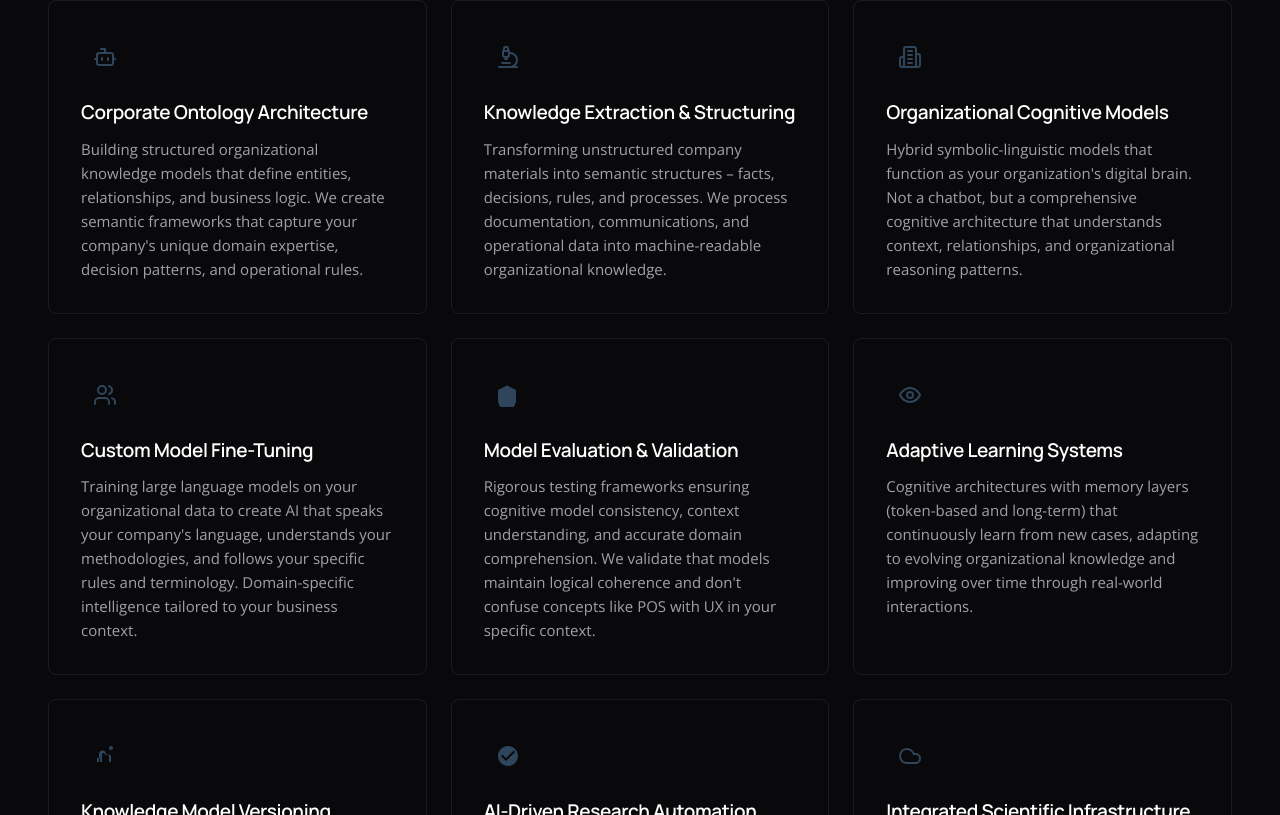
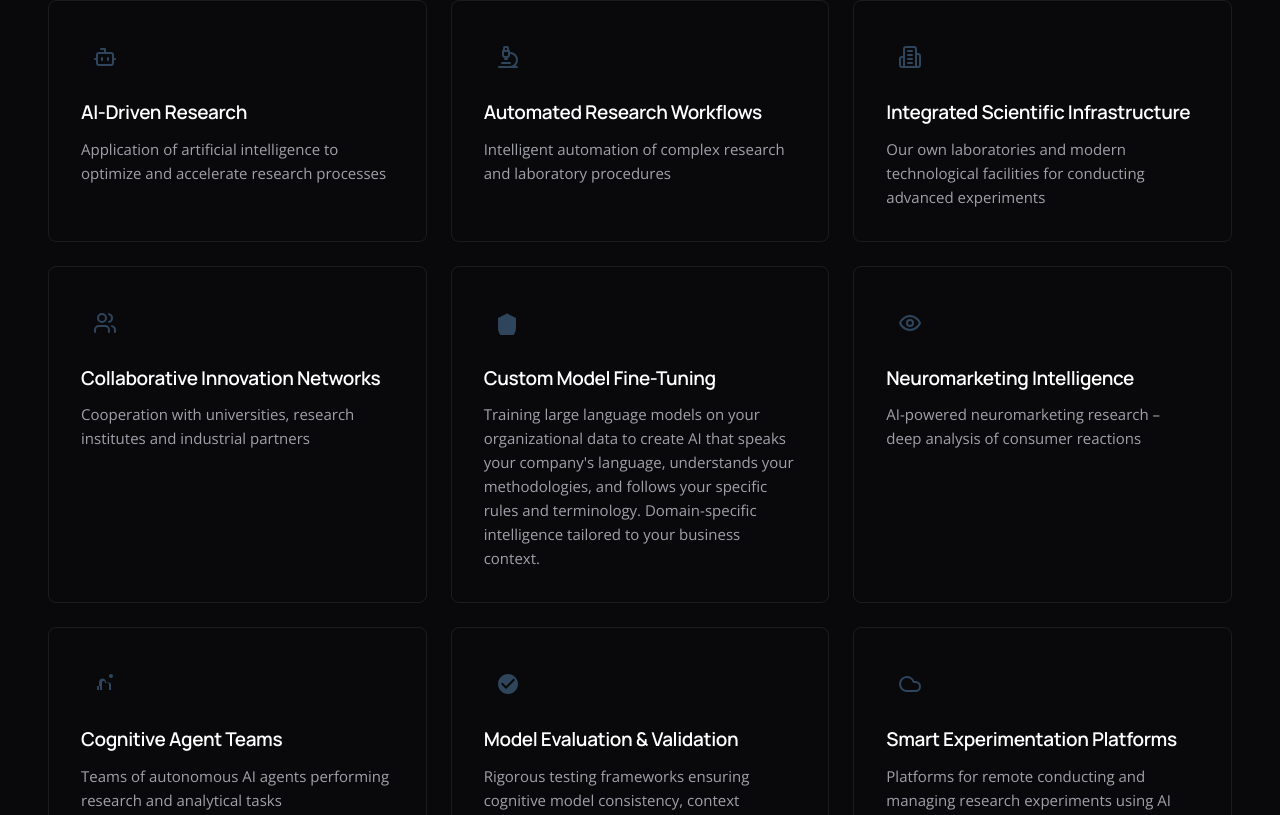
Before and after one commit to 5bgrw6p9tb-afk/srnc-www, a React (Vite) app: page / in a window 1280 px wide. Shown: the part 1145-1960 px from the top of the page. Built offline with nearby package versions, Linux system fonts and the light colour scheme.

Commit message:
Updated App.tsx

```diff
--- a/src/translations.ts
+++ b/src/translations.ts
@@ -3,6 +3,7 @@ export interface Translation {
     about: string;
     services: string;
     innovations: string;
+    knowledgeModels: string;
     cooperation: string;
     contact: string;
   };
@@ -104,6 +105,46 @@ export interface Translation {
     };
     cta: string;
   };
+  knowledgeModels: {
+    title: string;
+    subtitle: string;
+    item1: {
+      title: string;
+      description: string;
+    };
+    item2: {
+      title: string;
+      description: string;
+    };
+    item3: {
+      title: string;
+      description: string;
+    };
+    item4: {
+      title: string;
+      description: string;
+    };
+    item5: {
+      title: string;
+      description: string;
+    };
+    item6: {
+      title: string;
+      description: string;
+    };
+    item7: {
+      title: string;
+      description: string;
+    };
+    item8: {
+      title: string;
+      description: string;
+    };
+    item9: {
+      title: string;
+      description: string;
+    };
+  };
   partners: {
     title: string;
     business: string;
@@ -139,6 +180,7 @@ export const translations: Record<string, Translation> = {
       about: "About",
       services: "Services",
       innovations: "Innovations",
+      knowledgeModels: "Knowledge Models",
       cooperation: "Cooperation",
       contact: "Contact"
     },
@@ -152,40 +194,40 @@ export const translations: Record<string, Translation> = {
       title: "Tomorrow comes today",
       subtitle: "We use language models, AI agents and broadly understood artificial intelligence to revolutionize scientific research and marketing processes.",
       item1: {
-        title: "Corporate Ontology Architecture",
-        description: "Building structured organizational knowledge models that define entities, relationships, and business logic. We create semantic frameworks that capture your company's unique domain expertise, decision patterns, and operational rules."
+        title: "AI-Driven Research",
+        description: "Application of artificial intelligence to optimize and accelerate research processes"
       },
       item2: {
-        title: "Knowledge Extraction & Structuring",
-        description: "Transforming unstructured company materials into semantic structures – facts, decisions, rules, and processes. We process documentation, communications, and operational data into machine-readable organizational knowledge."
+        title: "Automated Research Workflows",
+        description: "Intelligent automation of complex research and laboratory procedures"
       },
       item3: {
-        title: "Organizational Cognitive Models",
-        description: "Hybrid symbolic-linguistic models that function as your organization's digital brain. Not a chatbot, but a comprehensive cognitive architecture that understands context, relationships, and organizational reasoning patterns."
+        title: "Integrated Scientific Infrastructure",
+        description: "Our own laboratories and modern technological facilities for conducting advanced experiments"
       },
       item4: {
+        title: "Collaborative Innovation Networks",
+        description: "Cooperation with universities, research institutes and industrial partners"
+      },
+      item5: {
         title: "Custom Model Fine-Tuning",
         description: "Training large language models on your organizational data to create AI that speaks your company's language, understands your methodologies, and follows your specific rules and terminology. Domain-specific intelligence tailored to your business context."
       },
-      item5: {
+      item6: {
+        title: "Neuromarketing Intelligence",
+        description: "AI-powered neuromarketing research – deep analysis of consumer reactions"
+      },
+      item7: {
+        title: "Cognitive Agent Teams",
+        description: "Teams of autonomous AI agents performing research and analytical tasks"
+      },
+      item8: {
         title: "Model Evaluation & Validation",
         description: "Rigorous testing frameworks ensuring cognitive model consistency, context understanding, and accurate domain comprehension. We validate that models maintain logical coherence and don't confuse concepts like POS with UX in your specific context."
       },
-      item6: {
-        title: "Adaptive Learning Systems",
-        description: "Cognitive architectures with memory layers (token-based and long-term) that continuously learn from new cases, adapting to evolving organizational knowledge and improving over time through real-world interactions."
-      },
-      item7: {
-        title: "Knowledge Model Versioning",
-        description: "Enterprise-grade version control for your organizational cognitive models. Track changes, manage updates, roll back when needed, and maintain consistency across your AI infrastructure as business knowledge evolves."
-      },
-      item8: {
-        title: "AI-Driven Research Automation",
-        description: "Intelligent systems that optimize and accelerate research workflows – from experiment design to data analysis. Autonomous agents handle complex analytical tasks while maintaining scientific rigor and methodological consistency."
-      },
       item9: {
-        title: "Integrated Scientific Infrastructure",
-        description: "Our own laboratories and modern technological facilities equipped with AI-enhanced measurement systems, automated data collection, and real-time analysis capabilities for conducting advanced neuropsychological experiments."
+        title: "Smart Experimentation Platforms",
+        description: "Platforms for remote conducting and managing research experiments using AI"
       }
     },
     aiSection: {
@@ -232,6 +274,46 @@ export const translations: Record<string, Translation> = {
           "• Personalized campaigns",
           "• Marketing process automation"
         ]
+      }
+    },
+    knowledgeModels: {
+      title: "Organizational Knowledge Models",
+      subtitle: "Building cognitive architectures that transform how organizations capture, process, and utilize their collective intelligence",
+      item1: {
+        title: "Corporate Ontology Architecture",
+        description: "Building structured organizational knowledge models that define entities, relationships, and business logic. We create semantic frameworks that capture your company's unique domain expertise, decision patterns, and operational rules."
+      },
+      item2: {
+        title: "Knowledge Extraction & Structuring",
+        description: "Transforming unstructured company materials into semantic structures – facts, decisions, rules, and processes. We process documentation, communications, and operational data into machine-readable organizational knowledge."
+      },
+      item3: {
+        title: "Organizational Cognitive Models",
+        description: "Hybrid symbolic-linguistic models that function as your organization's digital brain. Not a chatbot, but a comprehensive cognitive architecture that understands context, relationships, and organizational reasoning patterns."
+      },
+      item4: {
+        title: "Custom Model Fine-Tuning",
+        description: "Training large language models on your organizational data to create AI that speaks your company's language, understands your methodologies, and follows your specific rules and terminology. Domain-specific intelligence tailored to your business context."
+      },
+      item5: {
+        title: "Model Evaluation & Validation",
+        description: "Rigorous testing frameworks ensuring cognitive model consistency, context understanding, and accurate domain comprehension. We validate that models maintain logical coherence and don't confuse concepts like POS with UX in your specific context."
+      },
+      item6: {
+        title: "Adaptive Learning Systems",
+        description: "Cognitive architectures with memory layers (token-based and long-term) that continuously learn from new cases, adapting to evolving organizational knowledge and improving over time through real-world interactions."
+      },
+      item7: {
+        title: "Knowledge Model Versioning",
+        description: "Enterprise-grade version control for your organizational cognitive models. Track changes, manage updates, roll back when needed, and maintain consistency across your AI infrastructure as business knowledge evolves."
+      },
+      item8: {
+        title: "AI-Driven Research Automation",
+        description: "Intelligent systems that optimize and accelerate research workflows – from experiment design to data analysis. Autonomous agents handle complex analytical tasks while maintaining scientific rigor and methodological consistency."
+      },
+      item9: {
+        title: "Integrated Scientific Infrastructure",
+        description: "Our own laboratories and modern technological facilities equipped with AI-enhanced measurement systems, automated data collection, and real-time analysis capabilities for conducting advanced neuropsychological experiments."
       }
     },
     cooperation: {
@@ -283,6 +365,7 @@ export const translations: Record<string, Translation> = {
       about: "O nas",
       services: "Usługi",
       innovations: "Innowacje",
+      knowledgeModels: "Modele wiedzy",
       cooperation: "Współpraca",
       contact: "Kontakt"
     },
@@ -296,40 +379,40 @@ export const translations: Record<string, Translation> = {
       title: "Jutro zaczyna się dziś",
       subtitle: "Wykorzystujemy modele językowe, agentów AI i szeroko pojętą sztuczną inteligencję do rewolucjonizacji badań naukowych i procesów marketingowych.",
       item1: {
-        title: "Architektura ontologii korporacyjnej",
-        description: "Budowa strukturalnych modeli wiedzy organizacyjnej definiujących byty, relacje i logikę biznesową. Tworzymy semantyczne frameworki przechwytujące unikalną wiedzę domenową firmy, wzorce decyzyjne i reguły operacyjne."
+        title: "AI-Driven Research",
+        description: "Zastosowanie sztucznej inteligencji do optymalizacji i przyspieszania procesów badawczych"
       },
       item2: {
-        title: "Ekstrakcja i strukturyzacja wiedzy",
-        description: "Przekształcanie nieustrukturyzowanych materiałów firmowych w struktury semantyczne – fakty, decyzje, reguły i procesy. Przetwarzamy dokumentację, komunikację i dane operacyjne w maszynowo czytelną wiedzę organizacyjną."
+        title: "Automated Research Workflows",
+        description: "Inteligentna automatyzacja złożonych procedur badawczych i laboratoryjnych"
       },
       item3: {
-        title: "Organizacyjne modele kognitywne",
-        description: "Hybrydowe modele symboliczno-językowe funkcjonujące jako cyfrowy mózg organizacji. Nie chatbot, lecz kompleksowa architektura kognitywna rozumiejąca kontekst, relacje i wzorce rozumowania organizacyjnego."
+        title: "Integrated Scientific Infrastructure",
+        description: "Własne laboratoria i nowoczesne zaplecze technologiczne do prowadzenia zaawansowanych eksperymentów"
       },
       item4: {
+        title: "Collaborative Innovation Networks",
+        description: "Współpraca z uczelniami, instytutami badawczymi i partnerami przemysłowymi"
+      },
+      item5: {
         title: "Fine-tuning dedykowanych modeli",
         description: "Trenowanie dużych modeli językowych na danych organizacyjnych w celu stworzenia AI mówiącego językiem firmy, rozumiejącego metodologie i przestrzegającego specyficznych reguł i terminologii. Inteligencja domenowa dostosowana do kontekstu biznesowego."
       },
-      item5: {
+      item6: {
+        title: "Neuromarketing Intelligence",
+        description: "Badania neuromarketingowe wspierane przez AI – głęboka analiza reakcji konsumenckich"
+      },
+      item7: {
+        title: "Cognitive Agent Teams",
+        description: "Zespoły autonomicznych agentów AI realizujących zadania badawcze i analityczne"
+      },
+      item8: {
         title: "Ewaluacja i walidacja modeli",
         description: "Rygorystyczne frameworki testowe zapewniające spójność modelu kognitywnego, rozumienie kontekstu i dokładną kompresję domeny. Weryfikujemy, że modele zachowują logiczną koherencję i nie mylą pojęć jak POS z UX w Twoim specyficznym kontekście."
       },
-      item6: {
-        title: "Adaptacyjne systemy uczące się",
-        description: "Architektury kognitywne z warstwami pamięci (tokenową i długoterminową), które nieustannie uczą się z nowych przypadków, adaptując się do ewoluującej wiedzy organizacyjnej i doskonaląc się poprzez interakcje w rzeczywistym świecie."
-      },
-      item7: {
-        title: "Wersjonowanie modeli wiedzy",
-        description: "Kontrola wersji klasy enterprise dla organizacyjnych modeli kognitywnych. Śledź zmiany, zarządzaj aktualizacjami, cofaj gdy potrzeba i utrzymuj spójność w infrastrukturze AI w miarę ewolucji wiedzy biznesowej."
-      },
-      item8: {
-        title: "Automatyzacja badań wspierana AI",
-        description: "Inteligentne systemy optymalizujące i przyspieszające przepływy badawcze – od projektowania eksperymentów po analizę danych. Autonomiczni agenci obsługują złożone zadania analityczne zachowując rygor naukowy i spójność metodologiczną."
-      },
       item9: {
-        title: "Zintegrowana infrastruktura naukowa",
-        description: "Własne laboratoria i nowoczesne zaplecze technologiczne wyposażone w systemy pomiarowe wspomagane AI, automatyczną zbiórkę danych i możliwości analizy w czasie rzeczywistym do prowadzenia zaawansowanych eksperymentów neuropsychologicznych."
+        title: "Smart Experimentation Platforms",
+        description: "Platformy do zdalnego prowadzenia i zarządzania eksperymentami badawczymi z wykorzystaniem AI"
       }
     },
     aiSection: {
@@ -376,6 +459,46 @@ export const translations: Record<string, Translation> = {
           "• Kampanie personalizowane",
           "• Automatyzacja procesów marketingowych"
         ]
+      }
+    },
+    knowledgeModels: {
+      title: "Organizacyjne modele wiedzy",
+      subtitle: "Budowa architektur kognitywnych, które transformują sposób, w jaki organizacje przechwytują, przetwarzają i wykorzystują swoją zbiorową inteligencję",
+      item1: {
+        title: "Architektura ontologii korporacyjnej",
+        description: "Budowa strukturalnych modeli wiedzy organizacyjnej definiujących byty, relacje i logikę biznesową. Tworzymy semantyczne frameworki przechwytujące unikalną wiedzę domenową firmy, wzorce decyzyjne i reguły operacyjne."
+      },
+      item2: {
+        title: "Ekstrakcja i strukturyzacja wiedzy",
+        description: "Przekształcanie nieustrukturyzowanych materiałów firmowych w struktury semantyczne – fakty, decyzje, reguły i procesy. Przetwarzamy dokumentację, komunikację i dane operacyjne w maszynowo czytelną wiedzę organizacyjną."
+      },
+      item3: {
+        title: "Organizacyjne modele kognitywne",
+        description: "Hybrydowe modele symboliczno-językowe funkcjonujące jako cyfrowy mózg organizacji. Nie chatbot, lecz kompleksowa architektura kognitywna rozumiejąca kontekst, relacje i wzorce rozumowania organizacyjnego."
+      },
+      item4: {
+        title: "Fine-tuning dedykowanych modeli",
+        description: "Trenowanie dużych modeli językowych na danych organizacyjnych w celu stworzenia AI mówiącego językiem firmy, rozumiejącego metodologie i przestrzegającego specyficznych reguł i terminologii. Inteligencja domenowa dostosowana do kontekstu biznesowego."
+      },
+      item5: {
+        title: "Ewaluacja i walidacja modeli",
+        description: "Rygorystyczne frameworki testowe zapewniające spójność modelu kognitywnego, rozumienie kontekstu i dokładną kompresję domeny. Weryfikujemy, że modele zachowują logiczną koherencję i nie mylą pojęć jak POS z UX w Twoim specyficznym kontekście."
+      },
+      item6: {
+        title: "Adaptacyjne systemy uczące się",
+        description: "Architektury kognitywne z warstwami pamięci (tokenową i długoterminową), które nieustannie uczą się z nowych przypadków, adaptując się do ewoluującej wiedzy organizacyjnej i doskonaląc się poprzez interakcje w rzeczywistym świecie."
+      },
+      item7: {
+        title: "Wersjonowanie modeli wiedzy",
+        description: "Kontrola wersji klasy enterprise dla organizacyjnych modeli kognitywnych. Śledź zmiany, zarządzaj aktualizacjami, cofaj gdy potrzeba i utrzymuj spójność w infrastrukturze AI w miarę ewolucji wiedzy biznesowej."
+      },
+      item8: {
+        title: "Automatyzacja badań wspierana AI",
+        description: "Inteligentne systemy optymalizujące i przyspieszające przepływy badawcze – od projektowania eksperymentów po analizę danych. Autonomiczni agenci obsługują złożone zadania analityczne zachowując rygor naukowy i spójność metodologiczną."
+      },
+      item9: {
+        title: "Zintegrowana infrastruktura naukowa",
+        description: "Własne laboratoria i nowoczesne zaplecze technologiczne wyposażone w systemy pomiarowe wspomagane AI, automatyczną zbiórkę danych i możliwości analizy w czasie rzeczywistym do prowadzenia zaawansowanych eksperymentów neuropsychologicznych."
       }
     },
     cooperation: {
@@ -427,6 +550,7 @@ export const translations: Record<string, Translation> = {
       about: "关于我们",
       services: "服务",
       innovations: "创新",
+      knowledgeModels: "知识模型",
       cooperation: "合作",
       contact: "联系"
     },
@@ -440,40 +564,40 @@ export const translations: Record<string, Translation> = {
       title: "明天今天到来",
       subtitle: "我们使用语言模型、AI代理和广义人工智能来革命化科学研究和营销流程。",
       item1: {
-        title: "企业本体架构",
-        description: "构建结构化组织知识模型，定义实体、关系和业务逻辑。我们创建语义框架，捕捉公司独特的领域专业知识、决策模式和运营规则。"
+        title: "AI驱动研究",
+        description: "应用人工智能优化和加速研究流程"
       },
       item2: {
-        title: "知识提取与结构化",
-        description: "将非结构化公司材料转化为语义结构——事实、决策、规则和流程。我们将文档、沟通和运营数据处理成机器可读的组织知识。"
+        title: "自动化研究工作流",
+        description: "复杂研究和实验室程序的智能自动化"
       },
       item3: {
-        title: "组织认知模型",
-        description: "混合符号-语言模型，作为组织的数字大脑。不是聊天机器人，而是理解上下文、关系和组织推理模式的综合认知架构。"
+        title: "综合科学基础设施",
+        description: "用于开展高级实验的自有实验室和现代技术设施"
       },
       item4: {
+        title: "协作创新网络",
+        description: "与大学、研究机构和工业合作伙伴的合作"
+      },
+      item5: {
         title: "定制模型微调",
         description: "在组织数据上训练大型语言模型，创建AI说公司语言，理解方法论，遵循特定规则和术语。针对业务上下文量身定制的领域智能。"
       },
-      item5: {
+      item6: {
+        title: "神经营销智能",
+        description: "AI支持的神经营销研究 - 深入分析消费者反应"
+      },
+      item7: {
+        title: "认知代理团队",
+        description: "执行研究和分析任务的自主AI代理团队"
+      },
+      item8: {
         title: "模型评估与验证",
         description: "严格的测试框架确保认知模型的一致性、上下文理解和准确的领域理解。我们验证模型保持逻辑连贯性，不在特定上下文中混淆POS和UX等概念。"
       },
-      item6: {
-        title: "自适应学习系统",
-        description: "具有记忆层（基于令牌和长期）的认知架构，从新案例中持续学习，适应不断发展的组织知识，并通过真实世界的互动不断改进。"
-      },
-      item7: {
-        title: "知识模型版本控制",
-        description: "企业级组织认知模型的版本控制。跟踪更改，管理更新，必要时回滚，并在业务知识演变时保持AI基础设施的一致性。"
-      },
-      item8: {
-        title: "AI驱动研究自动化",
-        description: "优化和加速研究工作流的智能系统——从实验设计到数据分析。自主代理处理复杂分析任务，同时保持科学严谨性和方法论一致性。"
-      },
       item9: {
-        title: "集成科学基础设施",
-        description: "我们自有的实验室和现代技术设施，配备AI增强的测量系统、自动数据收集和实时分析能力，用于开展高级神经心理学实验。"
+        title: "智能实验平台",
+        description: "使用AI进行远程研究实验的平台"
       }
     },
     aiSection: {
@@ -522,6 +646,46 @@ export const translations: Record<string, Translation> = {
         ]
       }
     },
+    knowledgeModels: {
+      title: "组织知识模型",
+      subtitle: "构建认知架构，改变组织捕获、处理和利用其集体智能的方式",
+      item1: {
+        title: "企业本体架构",
+        description: "构建结构化组织知识模型，定义实体、关系和业务逻辑。我们创建语义框架，捕捉公司独特的领域专业知识、决策模式和运营规则。"
+      },
+      item2: {
+        title: "知识提取与结构化",
+        description: "将非结构化公司材料转化为语义结构——事实、决策、规则和流程。我们将文档、沟通和运营数据处理成机器可读的组织知识。"
+      },
+      item3: {
+        title: "组织认知模型",
+        description: "混合符号-语言模型，作为组织的数字大脑。不是聊天机器人，而是理解上下文、关系和组织推理模式的综合认知架构。"
+      },
+      item4: {
+        title: "定制模型微调",
+        description: "在组织数据上训练大型语言模型，创建AI说公司语言，理解方法论，遵循特定规则和术语。针对业务上下文量身定制的领域智能。"
+      },
+      item5: {
+        title: "模型评估与验证",
+        description: "严格的测试框架确保认知模型的一致性、上下文理解和准确的领域理解。我们验证模型保持逻辑连贯性，不在特定上下文中混淆POS和UX等概念。"
+      },
+      item6: {
+        title: "自适应学习系统",
+        description: "具有记忆层（基于令牌和长期）的认知架构，从新案例中持续学习，适应不断发展的组织知识，并通过真实世界的互动不断改进。"
+      },
+      item7: {
+        title: "知识模型版本控制",
+        description: "企业级组织认知模型的版本控制。跟踪更改，管理更新，必要时回滚，并在业务知识演变时保持AI基础设施的一致性。"
+      },
+      item8: {
+        title: "AI驱动研究自动化",
+        description: "优化和加速研究工作流的智能系统——从实验设计到数据分析。自主代理处理复杂分析任务，同时保持科学严谨性和方法论一致性。"
+      },
+      item9: {
+        title: "集成科学基础设施",
+        description: "我们自有的实验室和现代技术设施，配备AI增强的测量系统、自动数据收集和实时分析能力，用于开展高级神经心理学实验。"
+      }
+    },
     cooperation: {
       title: "大学合作",
       subtitle: "我们在科学与技术实际应用之间架起桥梁，与国内外领先的大学和研发单位合作。",
```
Also changed, not shown: src/App.tsx (+32 -0 lines).
